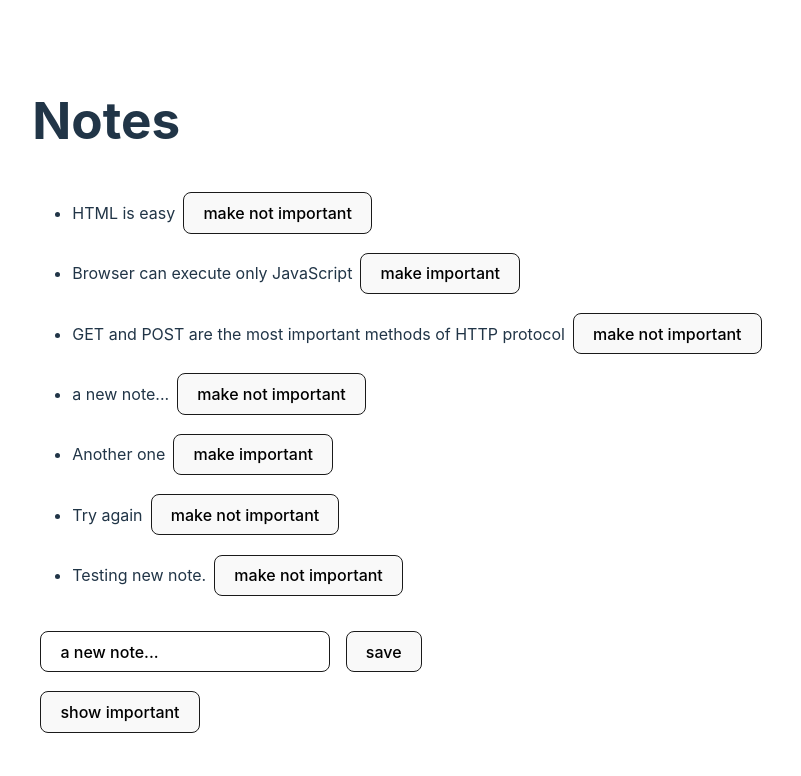
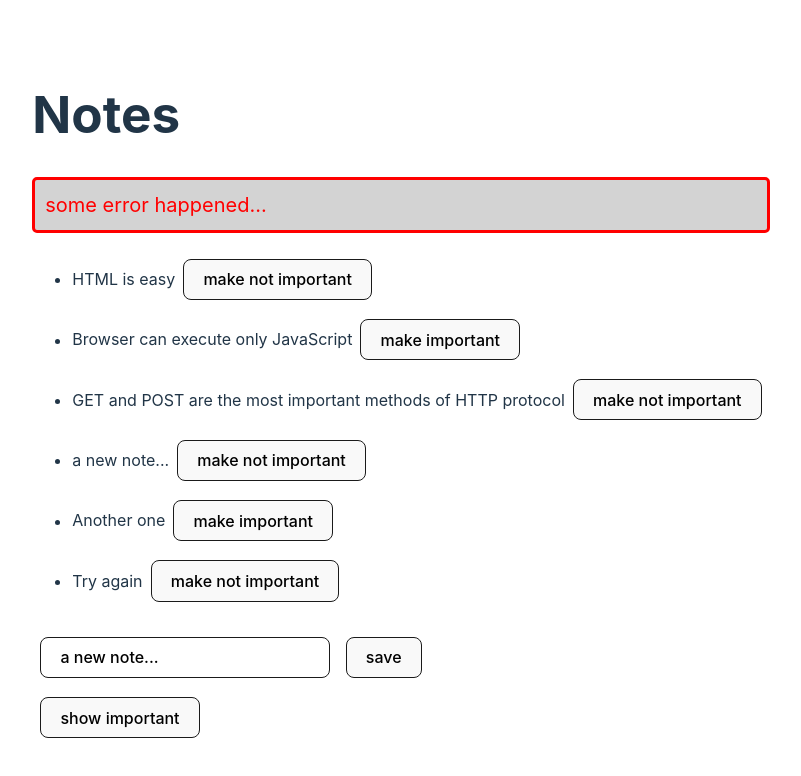
Before and after one commit to imbekrishna/fullstackopen, a React (Vite) app in the folder part2/: page / in a window 1280 px wide. Shown: the top 776 px of the page, without its empty margins (239-1040 px from the left). Built offline with nearby package versions, Linux system fonts and the light colour scheme; data requests are answered from the project's data file.

Commit message:
completed part2-e

```diff
--- a/part2/db.json
+++ b/part2/db.json
@@ -29,11 +29,6 @@
       "content": "Try again",
       "important": true,
       "id": 6
-    },
-    {
-      "content": "Testing new note.",
-      "important": true,
-      "id": 7
     }
   ]
 }
--- a/part2/src/App.jsx
+++ b/part2/src/App.jsx
@@ -2,11 +2,13 @@ import { useEffect, useState } from "react";
 import "./App.css";
 import Note from "./components/Note";
 import noteService from "./services/notes";
+import Notification from "./components/Notification";
 
 const App = () => {
   const [notes, setNotes] = useState([]);
   const [newNote, setNewNote] = useState("a new note...");
   const [showAll, setShowAll] = useState(true);
+  const [erroMessage, setErroMessage] = useState("some error happened...");
 
   useEffect(() => {
     noteService.getAll().then((initialNotes) => {
@@ -41,9 +43,13 @@ const App = () => {
       .then((note) => {
         setNotes(notes.map((n) => (n.id !== id ? n : note)));
       })
-      .catch((error) => {
-        alert(`The note '${note.content}' was already deleted from server.`);
-        console.log(error);
+      .catch(() => {
+        setErroMessage(
+          `The note '${note.content}' was already removed from server.`
+        );
+        setTimeout(() => {
+          setErroMessage(null);
+        }, 5000);
         setNotes(notes.filter((note) => note.id !== id));
       });
   };
@@ -55,6 +61,7 @@ const App = () => {
   return (
     <div>
       <h1>Notes</h1>
+      <Notification message={erroMessage} />
       <ul>
         {notesToShow.map((note) => (
           <Note
--- /dev/null
+++ b/part2/src/components/Notification.jsx
@@ -0,0 +1,9 @@
+const Notification = ({ message }) => {
+  if (message === null) {
+    return null;
+  }
+
+  return <div className="error">{message}</div>;
+};
+
+export default Notification;
--- a/part2/src/index.css
+++ b/part2/src/index.css
@@ -76,3 +76,13 @@ input:focus-visible {
     background-color: #f9f9f9;
   }
 }
+
+.error {
+  color: red;
+  background: lightgrey;
+  font-size: 20px;
+  border-style: solid;
+  border-radius: 5px;
+  padding: 10px;
+  margin-bottom: 10px;
+}
```
